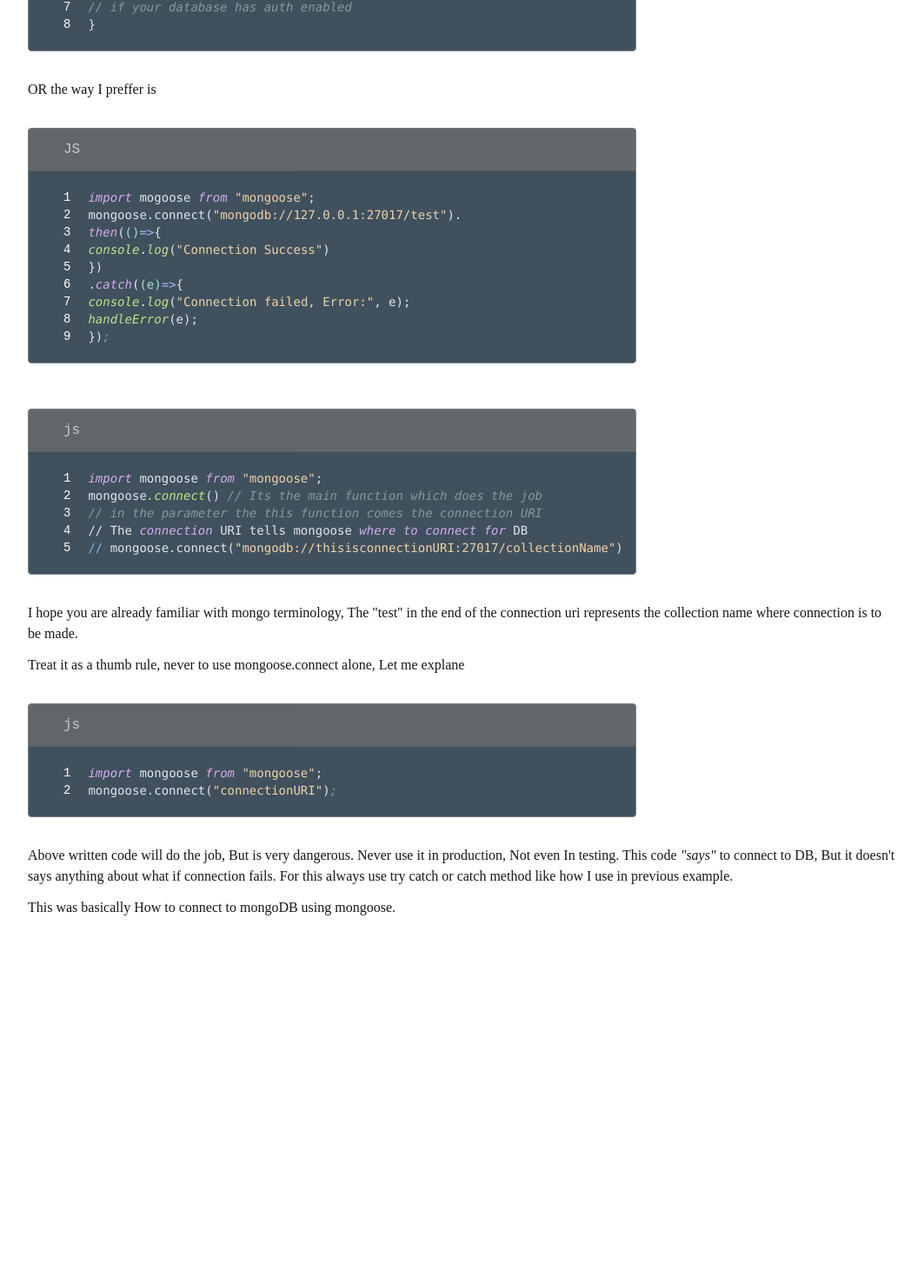
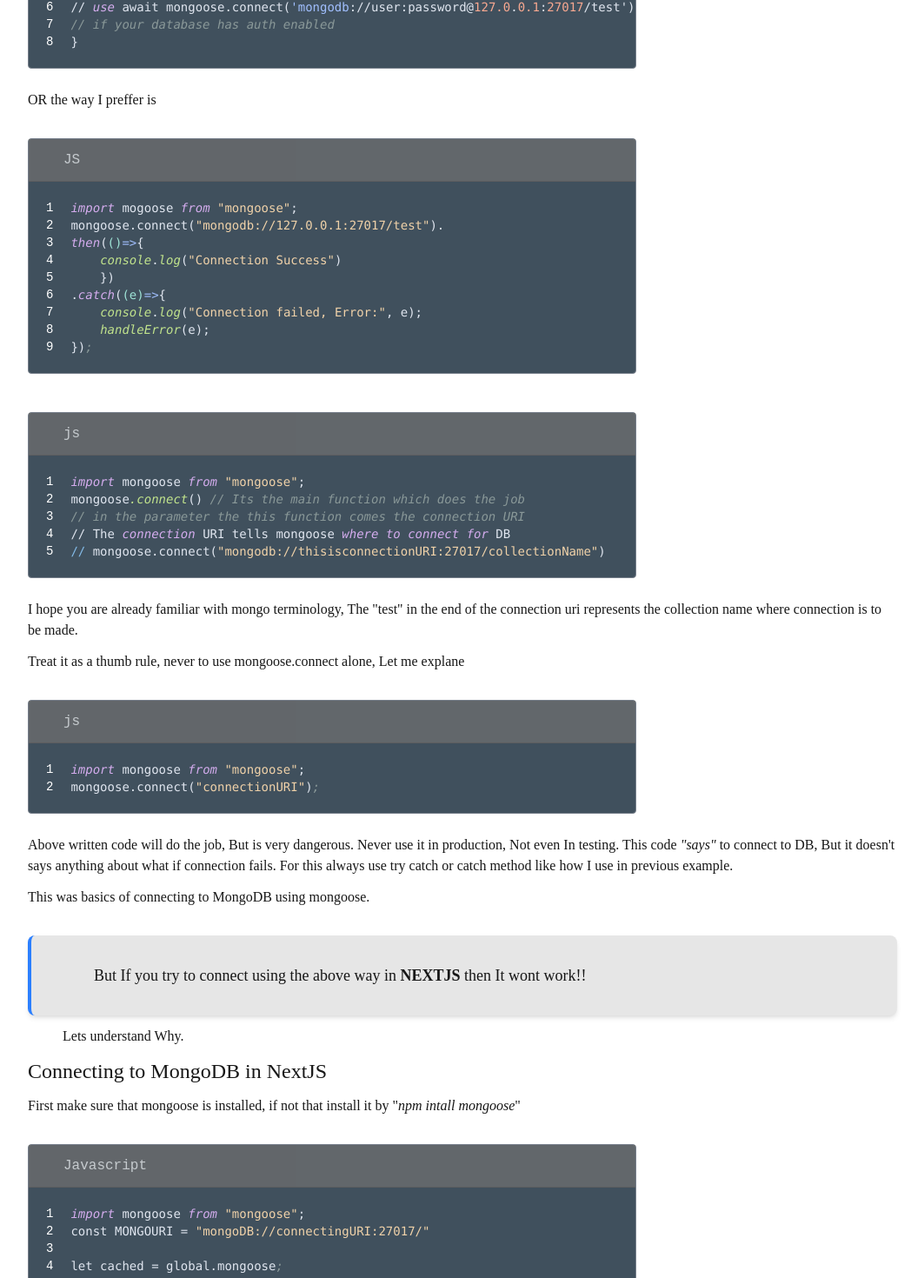
Before and after one commit to baltej223/baltej.me, a Next.js app: page /blog/connecting-to-mongo-using-mongoose-nextjs in a window 1280 px wide. Shown: the part 1240-2710 px from the top of the page at 87% size, without its empty margins (168-1231 px from the left). Before the commit the page ends 2296 px from the top, so only its background shows below. Built offline with nearby package versions, Linux system fonts and the light colour scheme; a web font is replaced by a local one.

Commit message:
Added some data

```diff
--- a/app/blog/connecting-to-mongo-using-mongoose-nextjs/page.jsx
+++ b/app/blog/connecting-to-mongo-using-mongoose-nextjs/page.jsx
@@ -11,7 +11,7 @@
                 Connecting to MongoDB using mongoose in NextJS serverless
             </Heading>
             <Text className="pt-5" size="xl" variations={["italic"]}>
-                How can you connect to MongoDB using mongoose.js in Next JS, in serverless and How is it diffrent from Express.js
+                How can you connect to MongoDB using mongoose.js in NextJS serverless, and How does it differ from connecting in Express.js!
             </Text>
             <div className="flex w-full justify-center">
                 <Image src="https://avatars.githubusercontent.com/u/7552965?s=200&v=4" alt="none" width="300px" className="pt-10" desc="https://avatars.githubusercontent.com/u/7552965?s=200&v=4"/>
@@ -34,7 +34,7 @@
                     npm install mongoose --save
             </Code>
             <Heading type="3">
-                Connecting To DB
+                Connecting To DB in express.js
             </Heading>
             <Code lang="Javascript">
                 {`/* This code should be enough to connect to mongoDB */
@@ -49,7 +49,7 @@
             <Text>
             OR the way I preffer is
             </Text>
-            <Code lang="JS">
+            <Code lang="JS" whitespace={"                "}>
                 {`import mogoose from "mongoose";
                 mongoose.connect("mongodb://127.0.0.1:27017/test").
                 then(()=>{
@@ -74,7 +74,7 @@
             <Text>
                 Treat it as a thumb rule, never to use mongoose.connect alone, Let me explane
             </Text>
-            <Code lang="js">
+            <Code lang="js" whitespace="                ">
                 {`import mongoose from "mongoose";
                 mongoose.connect("connectionURI");`}
             </Code>
@@ -87,8 +87,123 @@
             For a more deep dive, checkout docs of <a href="https://mongoosejs.com/docs/">mongoose</a>
             </Text> */}
             <Text>
-                This was basically How to connect to mongoDB using mongoose.
+                This was basics of connecting to MongoDB using mongoose.
             </Text>
+            <Section>
+                <Text size="lg" className="pl-10">
+                    But If you try to connect using the above way in <b>NEXTJS</b> then It wont work!!
+                </Text>
+            </Section>
+            <Text className="pl-10">
+                    Lets understand Why.
+                </Text>
+            <Heading type="3">
+                Connecting to MongoDB in NextJS
+            </Heading>
+            <Text>
+                First make sure that mongoose is installed, if not that install it by
+                "<i>npm intall mongoose</i>"
+            </Text>
+            <Code lang="Javascript" whitespace="                    ">
+
+                    {`import mongoose from "mongoose";
+                    const MONGOURI = "mongoDB://connectingURI:27017/"
+
+                    let cached = global.mongoose;
+
+                    if (!cached) {
+                        cached = global.mongoose = { conn: null, promise: null };
+                    }
+
+                    export default async function connectDB(){
+                        cached.promise = mongoose.connect(MONGODB_URI, {
+                            useNewUrlParser: true,
+                            useUnifiedTopology: true,
+                        }).then((mongoose) => mongoose);
+
+                        cached.conn = await cached.promise;
+                        return cached.conn;
+                    }`}
+            </Code>
+
+            <Text>
+                If you see clearly, We have cached mongoose connection, caching is very much required cause
+                NextJS is serverless, means that, the function execute on demand,
+                means that the server is not always running and only runs whenever any request is received.
+                A new instance of function is created whenever a request is received
+            </Text>
+            <Text size="lg">
+            If connection is not cached then each request creates a new MongoDB connection, leading to connection overflow and performance issues.
+            </Text>
+            <Text>
+                Here if database is cached then connectDB will return the cached connection otherwise will try to establish a new connection and will return it.
+            </Text>
+
+            <Text>
+                This above code can be pasted in database.js and then can be imported in your NextJS application like
+            </Text>
+            <Code>
+                {
+                    `
+                    // app/api/route.jsx
+
+                    import connectDB from "@/database.js"
+
+                    export default function POST(){
+                    connectDB(); // should be used inside of request handler function
+                    .
+                    .
+
+                    `
+                }
+            </Code>
+            <Heading type="4" variations={["italic"]}>
+                Why to use connectDB inside of handler function?
+            </Heading>
+            <Text>
+                If connectDB is called outside of handler function then it will run every time the API file is imported, even if the request is not made.
+                This can lead to multiple connections being created unnecessarily.
+            </Text>
+            <Text>
+                Calling connectDB() inside the function ensures the connection is only established when a request is received.
+            </Text>
+            <Heading type="2">
+                How It Differs from Express.js
+            </Heading>
+            <Heading type="3">Connection Persistence</Heading>
+
+            <Text>NextJS is, Serverless. So function run per request, so connections need caching.</Text>
+            <Text>Express runs as a long-lived server, keeping connections persistent.</Text>
+
+            <Heading type="4">Where to Connect?</Heading>
+            <Text>
+            In Next.js, connections should be established inside API routes using a cached function.
+            This prevents multiple new connections per request.
+            </Text>
+            <Text>
+            In Express, the database connection is typically established once at server startup
+            and reused for all incoming requests.
+            </Text>
+
+            <Heading type="4">Performance</Heading>
+            <Text>
+            In Next.js, frequent API function invocations may lead to excessive database
+            connections if caching is not used properly.
+            </Text>
+            <Text>
+            In Express, a single persistent connection is maintained, reducing overhead and improving performance.
+            </Text>
+
+            <Heading type="4">Lifecycle</Heading>
+            <Text>
+            Next.js API routes are ephemeral, meaning a new function instance may be created
+            for every request, requiring efficient connection handling.
+            </Text>
+            <Text>
+            Express runs continuously, keeping database connections alive throughout the
+            application's lifecycle without requiring reconnections.
+            </Text>
+
         </Content>
     </>
     );
--- a/blogsUI/blogUI.jsx
+++ b/blogsUI/blogUI.jsx
@@ -157,8 +157,26 @@
         </>
     );
 }
-export function Code({ className, style, children, lang = "js" }) {
+export function Code({ className, style, children, lang = "Javascript", whitespace="                "}) {
+    // It should also detect the mode [statistical] of the whitepaces
     let code = children.split("\n");
+
+    if (whitespace==undefined){
+        let numberOfWhiteSpaces=[];
+        code.forEach((line, index)=>{
+            numberOfWhiteSpaces[index] = line.search(/\S/);
+        });
+        function mode(arr) {
+            const freq = arr.reduce((acc, num) => (acc[num] = (acc[num] || 0) + 1, acc), {});
+            const maxFreq = Math.max(...Object.values(freq));
+            return Object.keys(freq).filter(key => freq[key] === maxFreq).map(Number);
+        }
+
+        let mode_of_whiteSpaces = mode(numberOfWhiteSpaces);
+        //genrating mode_of_whitespaces Number whitespaces
+        whitespace = " ".repeat(mode_of_whiteSpaces) ;
+        console.log("for children %s, whitespace is %s", children ,whitespace.length);
+    }
 
     const HighlightCode = ({ line, lang = "javascript" }) => {
         const codeRef = useRef(null);
@@ -172,14 +190,14 @@
         return (
             <pre className="overflow-x-auto w-full">
                 <code ref={codeRef} className="whitespace-pre">
-                    {line.trim()}
+                    {whitespace?line.replace(whitespace, ""):line}
                 </code>
             </pre>
         );
     };
 
     return (
-        <div className="flex flex-col w-[70%] scrollable pt-5 pb-5">
+        <div className={`flex flex-col w-[90%] md:w-[70%] scrollable pt-5 pb-3 ${className?className:""}`} style={style?style:{}}>
             <div className="bg-[#011627] w-full opacity-75 border border-gray-600 rounded">
                 <div className="pl-10 pt-3 pb-3 pr-10 bg-[#424242] opacity-70">
                     <Text className="text-white monospace opacity-[2]">
@@ -189,7 +207,7 @@
                 <hr className="text-zinc-800" />
 
                 {/* Scrollable Code Block */}
-                <div className="pt-5 pb-5 pl-10 overflow-x-auto w-full">
+                <div className="pt-5 pb-5 pl-5 overflow-x-auto w-full">
                     <div className="monospace flex flex-col text-sm w-full">
                         {code.map((line, index) => (
                             <div className="flex flex-row" key={index}>
@@ -198,7 +216,7 @@
                                     {index + 1}
                                 </div>
                                 {/* Code Line */}
-                                <div className="monospace pl-0 flex flex-col gap-y-5">
+                                <div className="monospace pl-0 pr-5 flex flex-col gap-y-5">
                                     <HighlightCode line={line} lang={lang} />
                                 </div>
                             </div>
```
Also changed, not shown: app/blog/navbar/navbar.jsx (line endings or trailing spaces).
